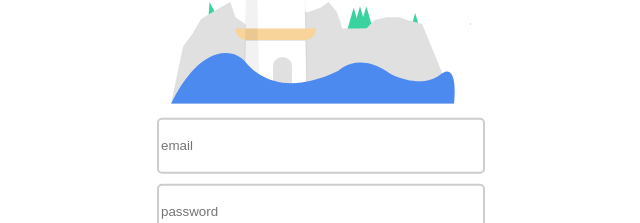
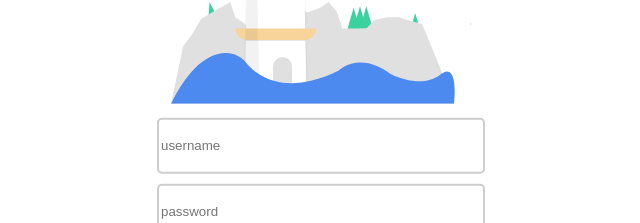
Before and after one commit to roselandroche/Pintereach-Frontend, a React (Create React App) app in the folder articles/: page /register in a window 1280 px wide. Shown: the part 272-495 px from the top of the page, without its empty margins (319-959 px from the left). Built offline with nearby package versions, Linux system fonts and the light colour scheme.

Commit message:
registration from completed and button use design

```diff
--- a/articles/src/App.css
+++ b/articles/src/App.css
@@ -22,7 +22,6 @@
 }
 
 
-
 .navbar {
   height: 50px;
   background: #5193b3;
@@ -30,7 +29,6 @@
   align-items: center;
   justify-content: space-between;
   padding: 10px;
-
 }
 
 .navbar .logo {
@@ -73,7 +71,6 @@
   overflow: hidden;
 }
 
-
 .article-group .card .card-content .category{
   background: #cdcdcd;
   display: inline-block;
@@ -82,10 +79,10 @@
   font-size: 14px;
 }
 
-
 .pinned-articles .card-image img {
   width: 100px;
 }
+
 .article-group .card-image{
   position: relative;
   overflow: hidden;
@@ -94,13 +91,13 @@
   width: 100px;
   border-radius: 5px;
 }
+
 .article-group .card-image img{
   position: absolute;
   top: 0;
   left: 0;
   height: 100%;
 }
-
 
 .article-group .title{
   text-align: left;
@@ -127,8 +124,6 @@
   border: solid 2px #cdcdcd;
   background: white;
   display: block;
-
-
 }
 
 .primary-button {
@@ -140,7 +135,11 @@
   color: white;
   border: none;
   border-radius: 5px;
+  cursor: pointer;
 }
+  .primary-button:hover {
+    transform: scale(1.03);
+  }
 
 
 /* articles component */
@@ -148,7 +147,6 @@
   display: flex;
   padding: 150px;
   align-items: flex-start;
-
 }
 
 .article-image {
@@ -162,7 +160,6 @@
 }
 
 .article-information {
-
   padding-left: 50px;
   display: flex;
   flex-direction: column;
@@ -176,7 +173,6 @@
 .article-buttons {
   display: flex;
   width: 100%;
-
 }
 
 .divider {
@@ -208,6 +204,7 @@
   border-radius: 5px;
   font-size: 20px;
 }
+
 .search-form input{
   margin: 10px 0;
   padding: 0 10px;
--- a/articles/src/components/Register.jsx
+++ b/articles/src/components/Register.jsx
@@ -14,12 +14,12 @@ const Register = ({ values, touched, errors }) => {
       <Form>
         <Field
         className="styled-input"
-          name="email"
-          value={values.email}
-          placeholder="email"
+          name="username"
+          value={values.username}
+          placeholder="username"
           type="text"
         />
-        {touched.email && errors.email && ( <p className="error">{errors.email}</p>)}
+        {touched.username && errors.username && (<p className="error">{errors.username}</p>)}
         <Field
         className="styled-input"
           name="password"
@@ -35,21 +35,22 @@ const Register = ({ values, touched, errors }) => {
 };
 
 const FormikRegister = withFormik({
-  mapPropsValues({ email, password }) {
+  mapPropsValues({ username, password }) {
     return {
-      email: email || "",
+      username: username || "",
       password: password || ""
     }
   },
 
   validationSchema: Yup.object().shape({
-    email: Yup.string().required("Email is required"),
+    username: Yup.string().required("Username is required"),
     password: Yup.string().required("Password is required"),
   }),
 
   handleSubmit(values, formikBag) {
+    console.log(formikBag)
     formikBag.props.registerUser(values)
-    formikBag.resetForm()
+    formikBag.resetForm({username:'', password:''})
   },
 
 })(Register);
```
